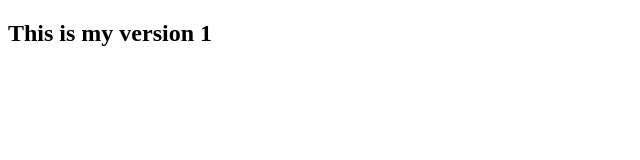
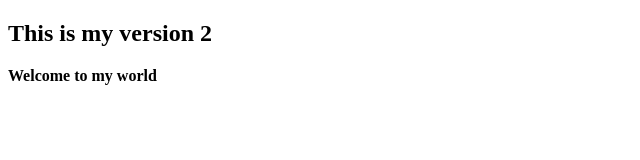
Before and after one commit to SudeepSapkota-art/Sudeep202301512, a plain HTML site: page index.html in a window 1280 px wide. Shown: the whole page, without its empty margins (0-640 px from the left). Drawn offline with Linux system fonts and the light colour scheme.

Commit message:
This is my seonrd version

```diff
--- a/index.html
+++ b/index.html
@@ -6,6 +6,8 @@
     <title>Document</title>
 </head>
 <body>
-    <h2> This is my version 1</h2>
+    <h2> This is my version 2</h2>
+
+    <strong> Welcome to my world</strong>
 </body>
 </html>
```
